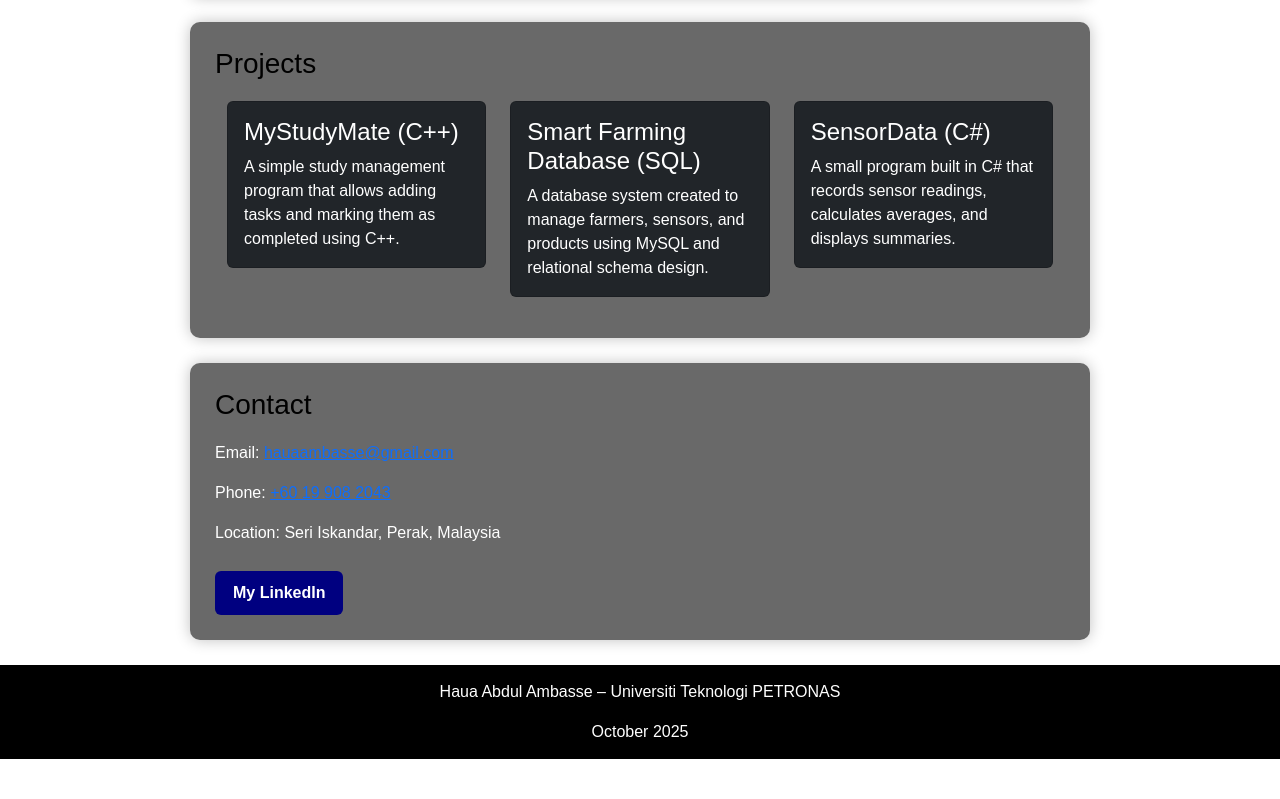
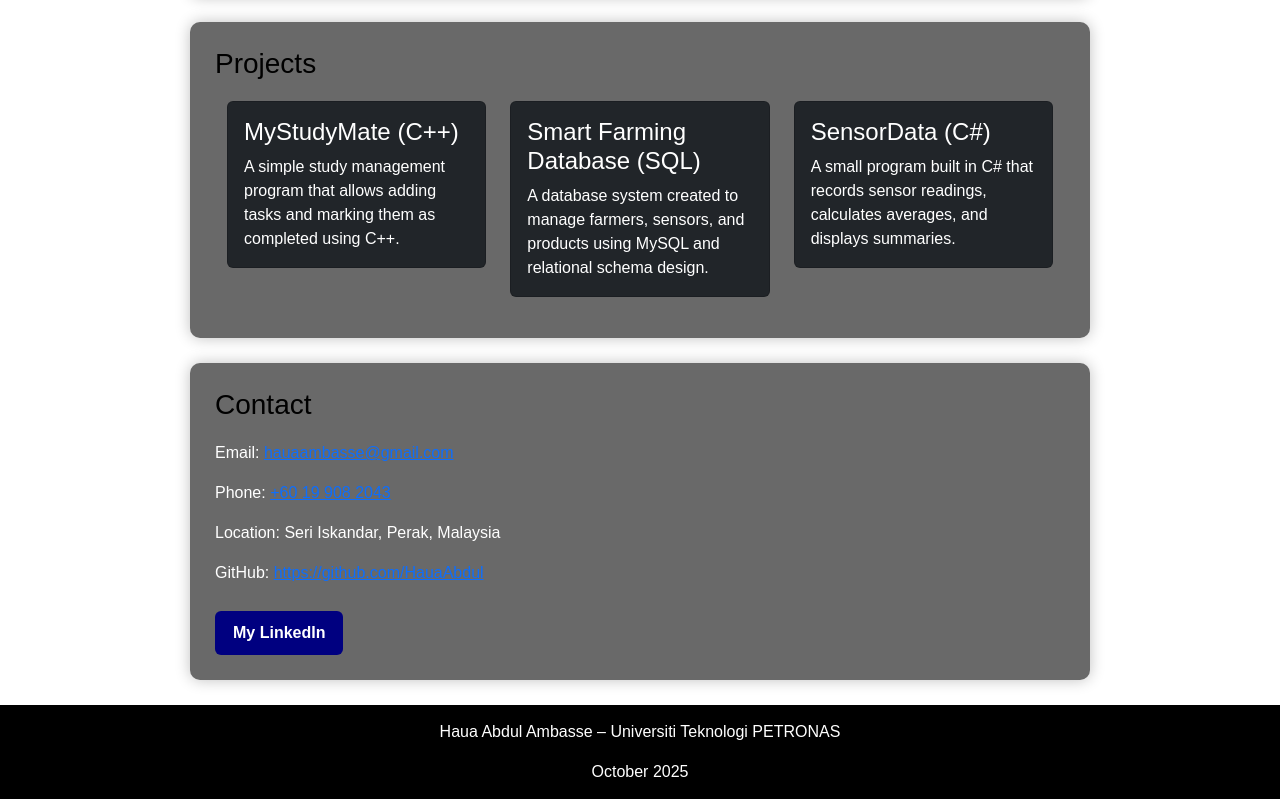
Before and after one commit to HauaAbdul/Hauaabdul_CV, a plain HTML site: page index.html in a window 1280 px wide. Shown: the part 1356-2155 px from the top of the page. Before the commit the page ends 2115 px from the top, so only its background shows below. Drawn offline with nearby package versions, Linux system fonts and the light colour scheme.

Commit message:
Add files via upload

```diff
--- a/index.html
+++ b/index.html
@@ -142,6 +142,14 @@
     <p>Email: <a href="mailto:hauaambasse@gmail.com">hauaambasse@gmail.com</a></p>
     <p>Phone: <a href="tel:+60199082043">+60 19 908 2043</a></p>
     <p>Location: Seri Iskandar, Perak, Malaysia</p>
+
+    <p>
+    GitHub:
+    <a href="https://github.com/HauaAbdul" target="_blank" title="Visit my GitHub profile">
+      https://github.com/HauaAbdul
+    </a>
+  </p>
+
    <button class="btn btn-light" title="Open my LinkedIn profile">
     <a href="https://www.linkedin.com/in/haua-abdul-ambasse-344b16334?utm_source=share&utm_campaign=share_via&utm_content=profile&utm_medium=ios_app"
        target="_blank"
```
